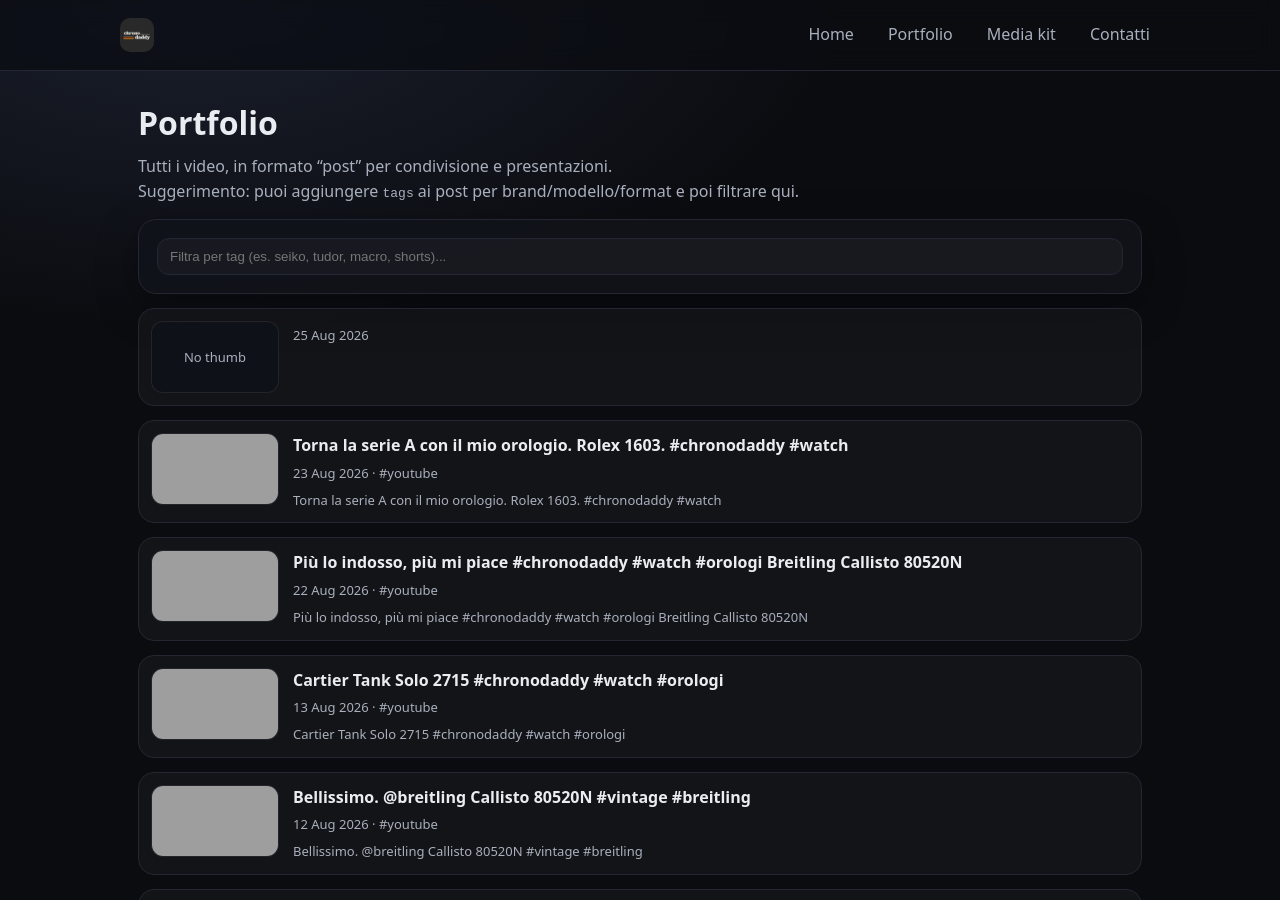
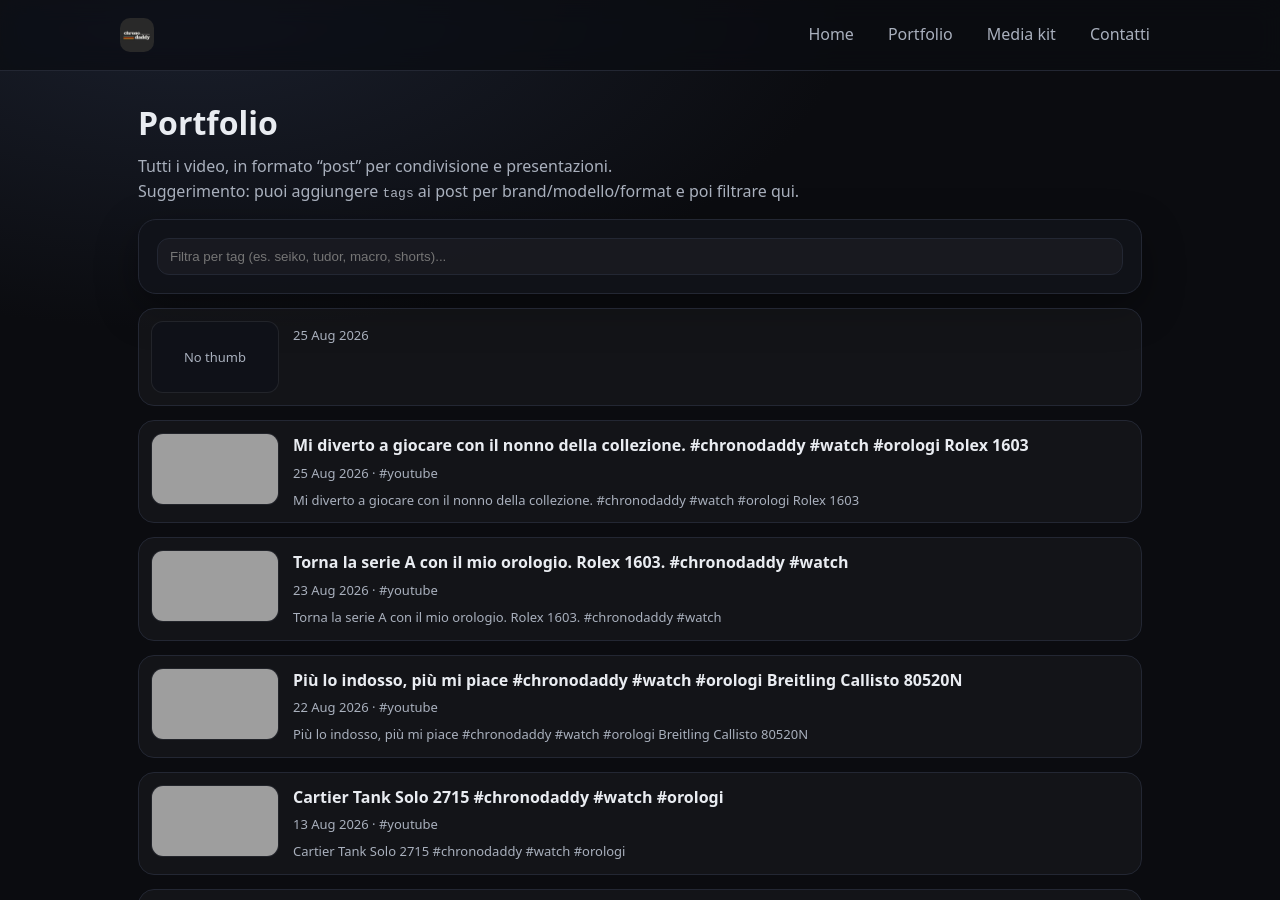
Before and after one commit to claudiostoduto/chronodaddy, a Jekyll site: the page built from _pages/portfolio.md, in a window 1280 px wide and 900 px high, cut to the strip 0-900 px from the top of the window. Built offline with Jekyll 4.4.1, drawn with Linux system fonts in a browser that asks for light colours; grey boxes are pictures that could not be loaded.

Commit message:
chore: add new YouTube posts

```diff
--- /dev/null
+++ b/_posts/2026-08-25-mi-diverto-a-giocare-con-il-nonno-della-collezione-chronodaddy-watch-orologi-rol.md
@@ -0,0 +1,14 @@
+---
+title: "Mi diverto a giocare con il nonno della collezione. #chronodaddy #watch #orologi Rolex 1603"
+date: 2026-08-25
+videoId: "5ZJ-A-Do6VY"
+youtubeUrl: "https://www.youtube.com/shorts/5ZJ-A-Do6VY"
+thumbnail: "https://i2.ytimg.com/vi/5ZJ-A-Do6VY/hqdefault.jpg"
+tags: [youtube]
+excerpt: "Mi diverto a giocare con il nonno della collezione. #chronodaddy #watch #orologi Rolex 1603"
+---
+
+<!--
+Questo post è stato generato automaticamente.
+Puoi aggiungere tag più specifici (brand/modello/format) e una descrizione/contesto per renderlo un vero case study.
+-->
--- a/assets/channel-stats.json
+++ b/assets/channel-stats.json
@@ -1,6 +1,6 @@
 {
   "subscribers": 813,
   "views": 435079,
-  "videos": 236,
-  "updatedAt": "2026-08-25T09:49:13.810Z"
+  "videos": 237,
+  "updatedAt": "2026-08-25T10:47:30.497Z"
 }
```
